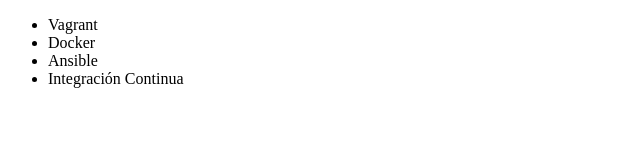
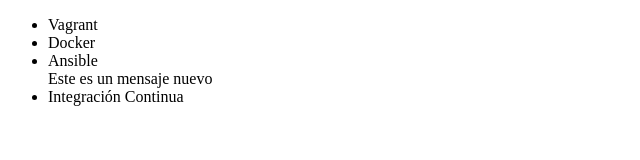
Before and after one commit to josebenavidesvallejo/brru, a plain HTML site: page index.html in a window 1280 px wide. Shown: the whole page, without its empty margins (0-640 px from the left). Drawn offline with Linux system fonts and the light colour scheme.

Commit message:
se cambia palabra en index

```diff
--- a/index.html
+++ b/index.html
@@ -9,6 +9,7 @@
             <li>Vagrant</li>
             <li>Docker</li>
             <li>Ansible</li>
+            Este es un mensaje nuevo
             <li>Integración Continua</li>
         </ul>
     </body>
```
